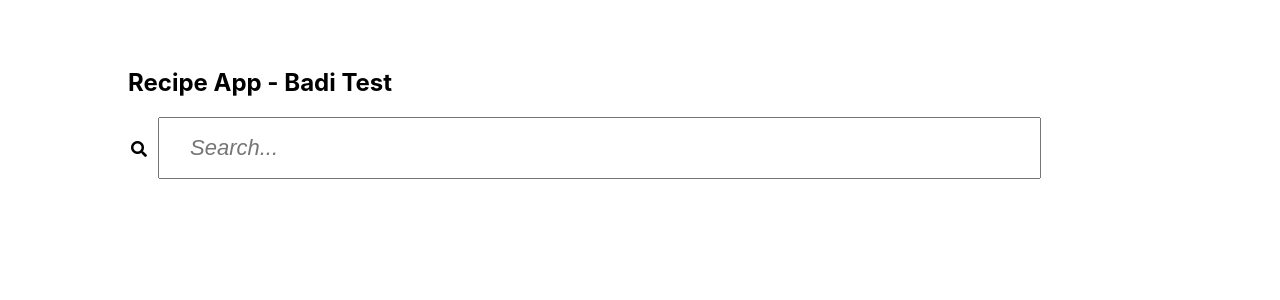
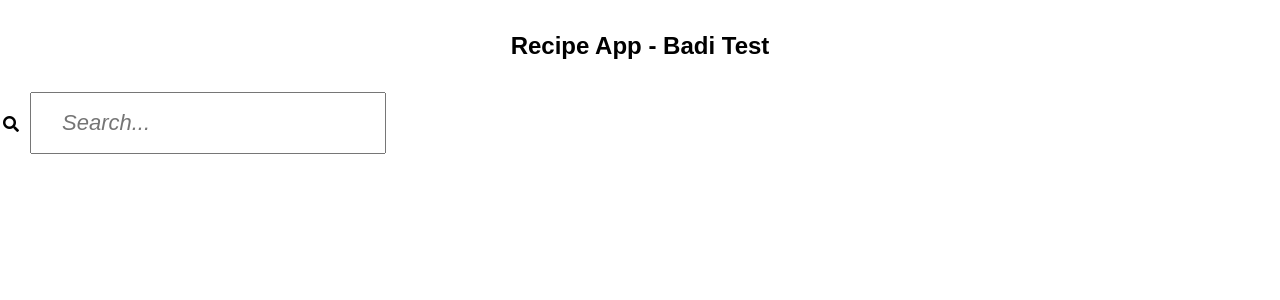
Before and after one commit to m-qm/test-recipes, a React (Create React App) app: page / in a window 1280 px wide. Shown: the top 300 px of the page. Built offline with nearby package versions, Linux system fonts and the light colour scheme.

Commit message:
two column layout styling

```diff
--- a/src/App.css
+++ b/src/App.css
@@ -1,4 +1,13 @@
 .App {
   background: #fff;
-  padding: 2em;
 }
+
+.heading {
+  text-align: center;
+  color: #000;
+  margin: 0;
+  font-family: "Arial";
+  font-size: 24px;
+  margin: 30px;
+  line-height: 32px;
+}
--- a/src/App.js
+++ b/src/App.js
@@ -9,6 +9,7 @@ render() {
 
     return (
       <div className="App">
+      <h2 className="heading">Recipe App - Badi Test</h2>
         <SearchInput />
       </div>
     );
--- a/src/components/Image.js
+++ b/src/components/Image.js
@@ -1,5 +1,5 @@
 import React, { Component } from 'react';
-import './Image.scss'
+import './Image.css'
 export default class Image extends Component {
  render(){
   return( <img src={this.props.source} alt={this.props.text} className="image-meal"/> )
--- a/src/components/Ingredients.js
+++ b/src/components/Ingredients.js
@@ -1,5 +1,4 @@
 import React, { Component } from 'react';
-// import './I.scss'
 
 export default class Ingredients extends Component {
  render(){
--- /dev/null
+++ b/src/components/RecipeCard.css
@@ -0,0 +1,26 @@
+.row {
+  display: flex;
+  flex-wrap: wrap;
+}
+
+/* Create four equal columns */
+.column {
+  flex: 50%;
+}
+
+/* On screens that are 992px wide or less, go from four columns to two columns */
+@media screen and (max-width: 800px) {
+  .column {
+    flex: 100%;
+  }
+}
+
+/* On screens that are 600px wide or less, make the columns stack on top of each other instead of next to each other */
+@media screen and (max-width: 600px) {
+  .row {
+    flex-direction: column;
+  }
+  .column {
+    height: 100%;
+  }
+}
--- a/src/components/RecipeCard.js
+++ b/src/components/RecipeCard.js
@@ -3,20 +3,23 @@ import Title from './Title';
 import Image from './Image';
 import Ingredients from './Ingredients'
 import FavoriteButton from './FavoriteButton'
-import './RecipeCard.scss'
-export default class RecipeCard extends Component {
+import './RecipeCard.css'
+
+
+class RecipeCard extends Component {
  render(){
   return(
-          <div className="card">
+    <div className="row">
       {this.props.meals.map((item, index) => {
         return (
-                <div className="card-item" key={item.title}>
-
+          <div className="column" key={item.title}>
+          <div className="card">
             <Image source={item.thumbnail} text={item.title} />
             <Title title={item.title} />
             <a href={item.href} className="link">Link</a>
             <Ingredients ingredients={item.ingredients} />
             <FavoriteButton />
+            </div>
           </div>
         )
       })}
@@ -24,3 +27,5 @@ export default class RecipeCard extends Component {
   )
  }
 }
+
+export default RecipeCard;
--- a/src/components/RecipeCard.scss
+++ /dev/null
@@ -1,20 +0,0 @@
-.card-item {
-  flex: 1 0 20vw;
-  flex-direction: column;
-  width: 100%;
-  text-align: center;
-  margin: auto;
-}
-.card {
-  max-width: 350px;
-  width: 100%;
-  color: red;
-  display: flex;
-  flex: 0 0 50%;
-  padding: 12px;
-  border-radius: 3px;
-  flex-direction: column;
-  text-decoration: none;
-  color: #000;
-  margin: auto;
-}
--- a/src/components/SearchInput.css
+++ b/src/components/SearchInput.css
@@ -1,10 +1,8 @@
 .container {
-  margin: 36px auto;
+  margin: 0px auto;
   width: 100%;
-  max-width: 80vw;
 }
 .container input {
-  width: 80%;
   padding: 16px 30px;
   font-size: 22px;
   font-style: italic;
--- a/src/components/SearchInput.js
+++ b/src/components/SearchInput.js
@@ -28,7 +28,6 @@ class SearchInput extends Component {
           cancelToken: this.cancel.token
         } )
           .then( res => {
-            console.log(res.data)
             const resultNotFoundMsg = ! res.data.results.length
                         ? 'There are no search results. Please type more than 3 characters'
                         : '';
@@ -87,7 +86,7 @@ class SearchInput extends Component {
 		return (
 
 			<div className="container">
-			<h2 className="heading">Recipe App - Badi Test</h2>
+
 			<label className="search-label" htmlFor="search-input">
 				<i className="fa fa-search search-icon" aria-hidden="true"/>
 
--- a/src/components/Title.js
+++ b/src/components/Title.js
@@ -1,5 +1,5 @@
 import React, { Component } from 'react';
-import './Title.scss'
+import './Title.css'
 
 export default class Title extends Component {
  render(){
```
Also changed, not shown: src/components/Image.css (renamed from src/components/Image.scss), src/components/Title.css (renamed from src/components/Title.scss). Lines whose indentation alone changed are shown as unchanged.
